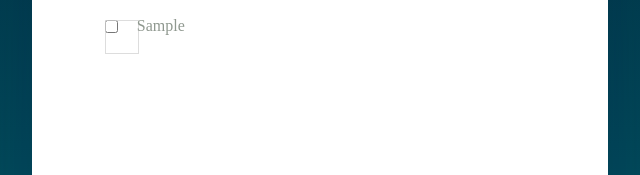
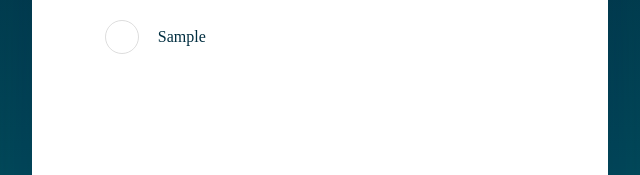
Before and after one commit to maiki-22/todo, a plain HTML site: page index.html in a window 1280 px wide. Both pictures are taken after typing "Sample" into the empty fields and a click on the button "Agregar". Shown: the part 240-415 px from the top of the page, 320-960 px from the left. Drawn offline with Linux system fonts and the light colour scheme.

Commit message:
Update style.css

```diff
--- a/style.css
+++ b/style.css
@@ -16,7 +16,6 @@
 
 
 }
-
 
 
 
@@ -80,10 +79,11 @@ h2{
     font-size: 1rem;
 }
 
-input[type="text"]::placeholder{
-    color: var(--grey)
+input[type="text"]::placeholder {
+    color: var(--grey);
 
 }
+
 
 .todo-container{
     display: flex;
@@ -105,8 +105,21 @@ li{
 }
 
 #todoList p{
+    display: flex;
+    gap: 1rem;
+    color: var(--dark);
+    align-items: center;
+}
+
+#todoList .disable{
     color: #8f988f;
+}
 
+input[type="checkbox"] {
+    appearance: none;
+    -webkit-appearance: none;
+    -moz-appearance: none;
+    cursor: pointer;
 }
 
 .disable {
@@ -114,7 +127,7 @@ li{
     text-decoration: line-through;
 }
 
-input[type="checkbox"]::before{
+input[type="checkbox"]:before {
     content: "\2713";
     display: inline-block;
     width: 2rem;
@@ -122,18 +135,21 @@ input[type="checkbox"]::before{
     font-size: 1.7rem;
     text-align: center;
     border: 0.06rem solid var(--grey-border);
+    border-radius: 50%;
     color: transparent;
 }
 
-input[type="checkbox"]::before::after{
+input[type="checkbox"]:checked::before {
     color: var(--white);
     background-color: var(--green);
     border: 0.06rem solid var(--green);
-    border-radius: 50%
+    border-radius: 50%;
 }
 
+
+
 .counter{
-    border: 0.6rem solid var(--grey-light)
+    border: 0.6rem solid var(--grey-light);
 }
 
 .counter-container {
```
